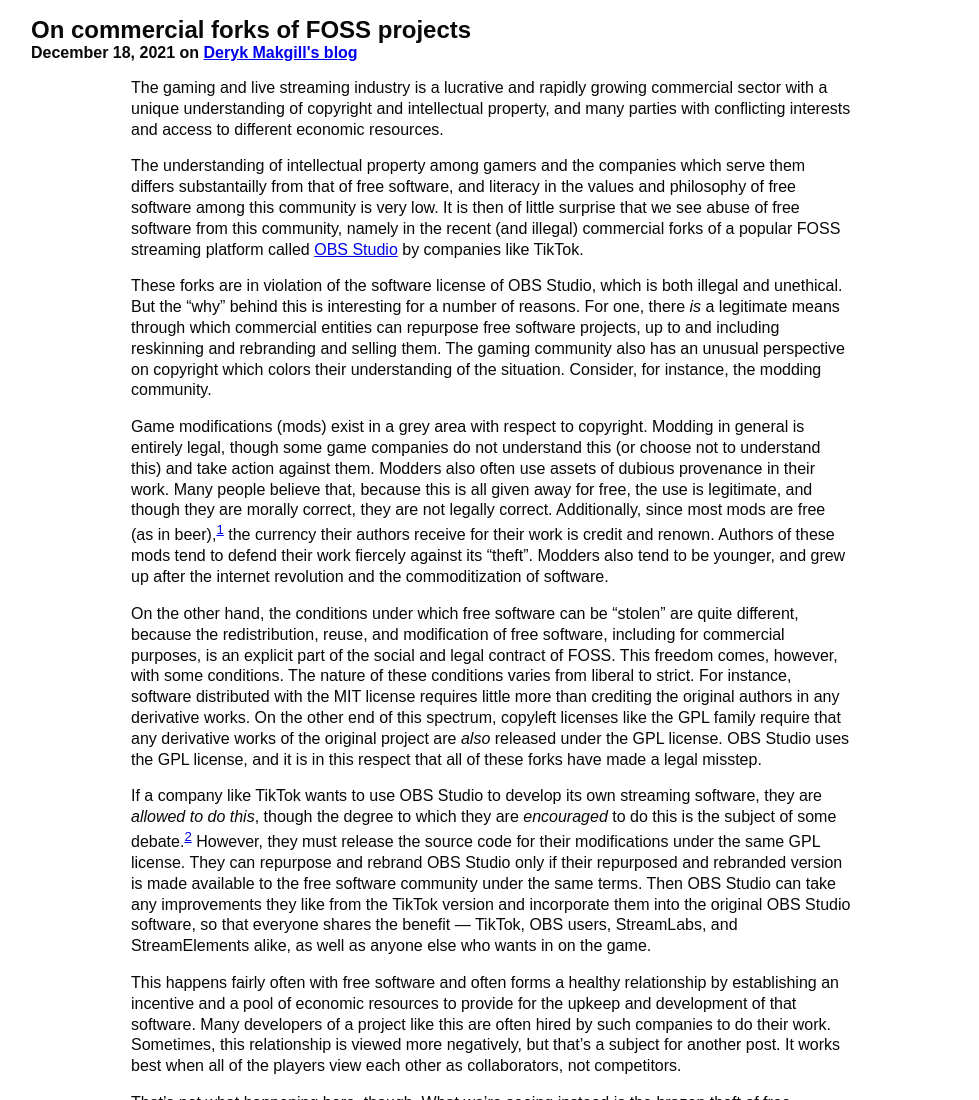
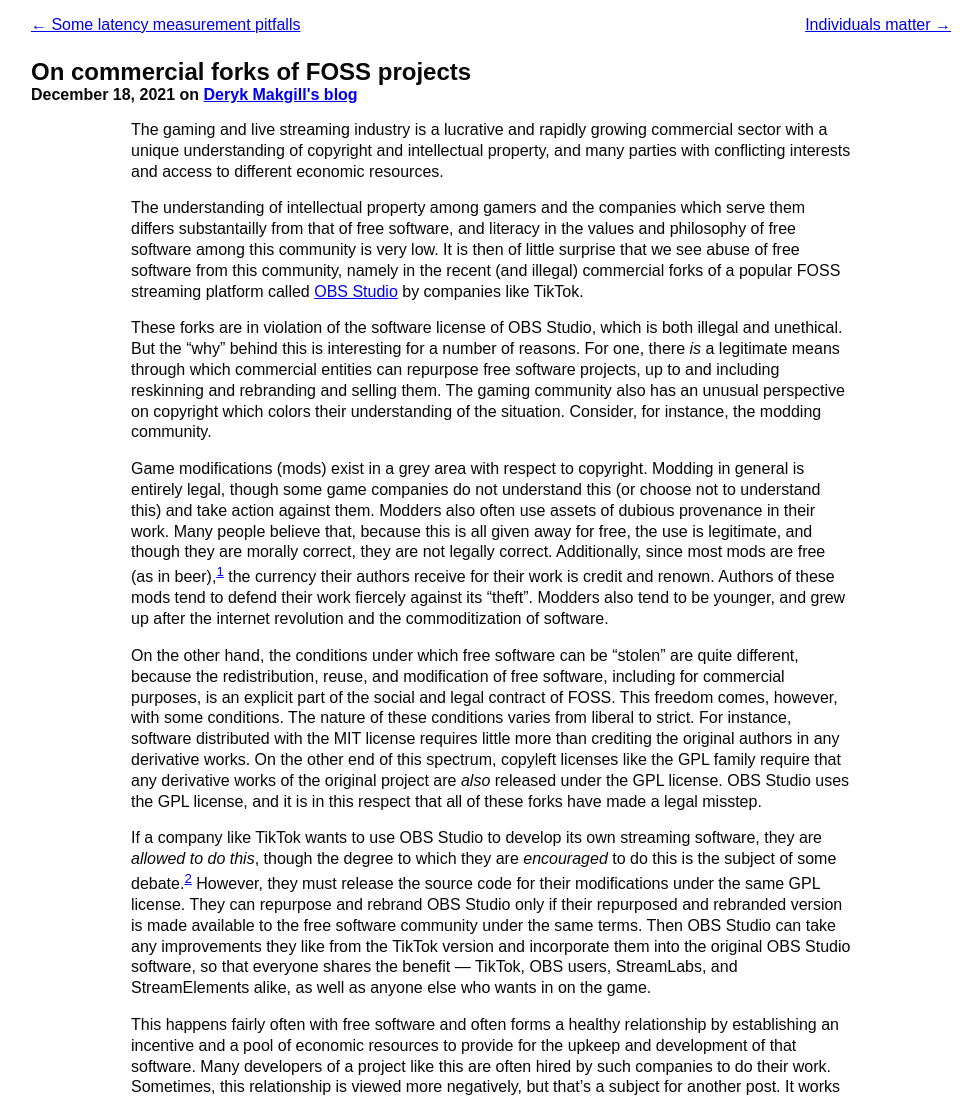
Before and after one commit to makgill/site, a plain HTML site: page index.html in a window 1280 px wide. Shown: the top 1100 px of the page, without its empty margins (149-1128 px from the left). Drawn offline with Linux system fonts and the light colour scheme.

Commit message:
Update index.html

```diff
--- a/index.html
+++ b/index.html
@@ -10,7 +10,14 @@
 </head>
 
 
-<body><h1>
+<body>
+
+  <div class="np" style="display: flex;
+flex-direction: row;
+justify-content: space-between;
+padding-bottom: 1.5em;"> <a href="https://danluu.com/latency-pitfalls/">← Some latency measurement pitfalls</a> <a href="https://danluu.com/people-matter/">Individuals matter →</a> </div>
+
+  <h1>
   On commercial forks of FOSS projects
   <small>
     <span class="date">December 18, 2021</span>
```
